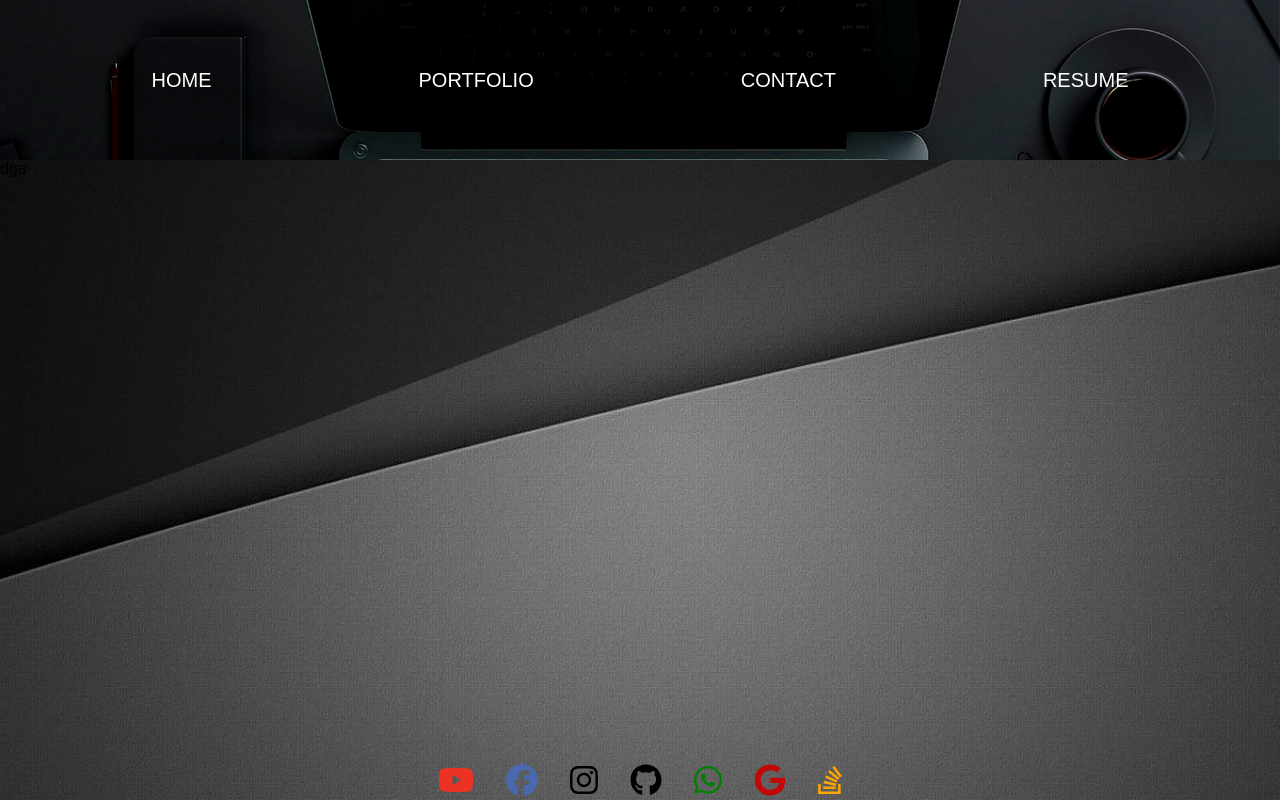
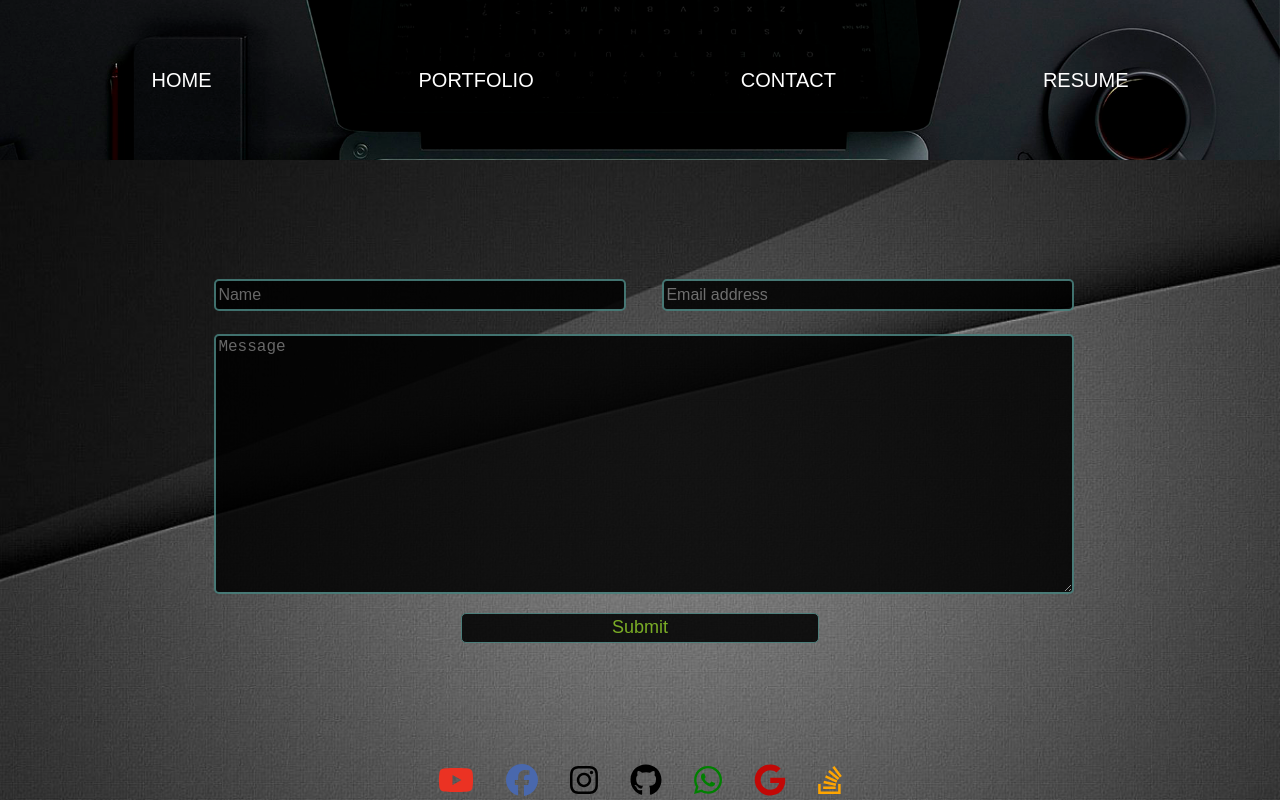
Before and after one commit to AdamDagi/adam-dagi-portfolio, a React (Create React App) app in the folder adam-dagi-portfolio/: page /contact in a window 1280 px wide. Built offline with nearby package versions, Linux system fonts and the light colour scheme; what webfontloader would draw is missing.

Commit message:
added contact page and styled that

```diff
--- a/adam-dagi-portfolio/src/index.css
+++ b/adam-dagi-portfolio/src/index.css
@@ -24,6 +24,9 @@ html, body {
   height: 75%;
   margin: 0px;
   padding: 0px;
+  display: flex;
+  justify-content: center;
+  align-items: center;
 }
 
 .header-conteiner {
@@ -220,3 +223,105 @@ a.google {
 a.stackoverflow {
   color: orange;
 }
+
+.ContactForm {
+  display: flex;
+  justify-content: center;
+  align-items: center;
+  opacity: 85%;
+  width: 70%;
+  height: 70%;
+}
+
+.contactForm {
+  width: 100%;
+  height: 100%;
+}
+
+.FormHeader {
+  display: flex;
+  justify-content: space-around;
+  align-items: center;
+  width: 100%;
+  height: 20%;
+}
+
+.formInput {
+  width: 100%;
+  height: 100%;
+}
+
+.NameInput {
+  width: 45%;
+  height: 30%;
+}
+
+.nameInput {
+  border-radius: 5px;
+  border: 2px solid;
+  border-color: #47817D;
+  width: 100%;
+  height: 100%;
+  background: black;
+  color: #7CB719;
+  font-size: 16px;
+}
+
+.EmailInput {
+  width: 45%;
+  height: 30%;
+}
+
+.emailInput {
+  border-radius: 5px;
+  border: 2px solid;
+  border-color: #47817D;
+  width: 100%;
+  height: 100%;
+  background: black;
+  color: #7CB719;
+  font-size: 16px;
+}
+
+.MessageInputConteiner {
+  display: flex;
+  justify-content: space-around;
+  align-items: center;
+  width: 100%;
+  height: 60%;
+}
+
+.MessageInput {
+  width: 95%;
+  height: 100%;
+}
+
+.messageInput {
+  border-radius: 5px;
+  border: 2px solid;
+  border-color: #47817D;
+  width: 100%;
+  height: 100%;
+  background: black;
+  color: #7CB719;
+  font-size: 16px;
+}
+
+.SubmitButtonConteiner {
+  display: flex;
+  justify-content: space-around;
+  align-items: center;
+  width: 100%;
+  height: 20%;
+}
+
+.submit-btn {
+  border-radius: 5px;
+  border: 1px solid;
+  border-color: #47817D;
+  background: black;
+  color: #7CB719;
+  width: 40%;
+  height: 35%;
+  font-size: 18px;
+}
--- a/adam-dagi-portfolio/src/pages/contact.jsx
+++ b/adam-dagi-portfolio/src/pages/contact.jsx
@@ -2,9 +2,46 @@ import React from "react";
 
 const Contact = () => {
     return (
-        <>
-            dga
-        </>
+        <div className='ContactForm'>
+            <form  className='contactForm' id='contact-form' noValidate>
+                {/* Row 1 of form */}
+                <div className='FormHeader'>
+                    <div className='NameInput'>
+                        <input
+                        type='text'
+                        name='name'
+                        className='nameInput'
+                        placeholder='Name'
+                        ></input>
+                    </div>
+                    <div className='EmailInput'>
+                        <input
+                        type='email'
+                        name='email'
+                        className='emailInput'
+                        placeholder='Email address'
+                        ></input>
+                    </div>
+                </div>
+                {/* Row 2 of form */}
+                <div className='MessageInputConteiner'>
+                    <div className='MessageInput'>
+                        <textarea
+                        rows={3}
+                        name='message'
+                        className='messageInput'
+                        placeholder='Message'
+                        ></textarea>
+                    </div>
+                </div>
+                <div className='SubmitButtonConteiner'>
+                    <button className='submit-btn' type='submit'>
+                    Submit
+                    </button>
+                </div>
+            </form>
+
+        </div>
     );
 };
 
```
